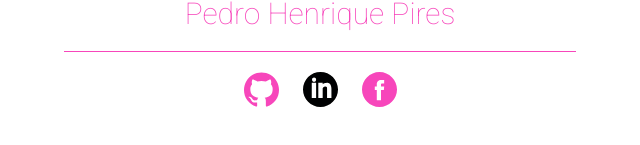
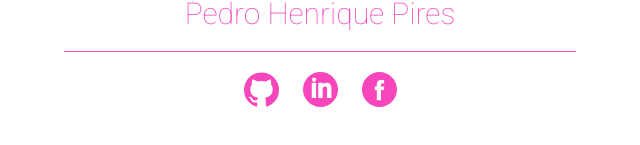
Before and after one commit to pedrohenriquepires/personal-site, a website: page app/index.html in a window 1280 px wide. Shown: the part 347-492 px from the top of the page, without its empty margins (320-960 px from the left). Drawn offline with nearby package versions, Linux system fonts and the light colour scheme; files that its build step writes are made by us from their sources.

Commit message:
arrumado cor do botao do linkedin

```diff
--- a/app/index.html
+++ b/app/index.html
@@ -42,7 +42,7 @@
 
 			<a href="http://br.linkedin.com/in/pedrohenriquepires" target="_blank" title="LinkedIn">
 				<svg class="social-network-icon margin-left-20" viewBox="0 0 486.392 486.392">
-					<path style="fill:#010002;" d="M243.196,0C108.891,0,0,108.891,0,243.196s108.891,243.196,243.196,243.196
+					<path d="M243.196,0C108.891,0,0,108.891,0,243.196s108.891,243.196,243.196,243.196
 					s243.196-108.891,243.196-243.196C486.392,108.861,377.501,0,243.196,0z M182.397,360.994h-60.799V148.197h60.799V360.994z
 					M153.882,135.156c-15.747,0-28.484-12.768-28.484-28.515s12.768-28.515,28.484-28.515c15.747,0.03,28.515,12.798,28.515,28.515
 					C182.397,122.388,169.629,135.156,153.882,135.156z M395.193,360.994h-60.799V229.425c0-15.413-4.408-26.204-23.347-26.204
```
